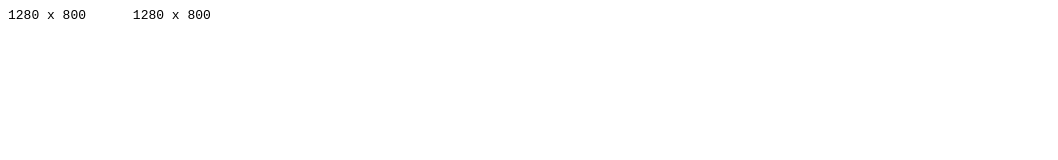
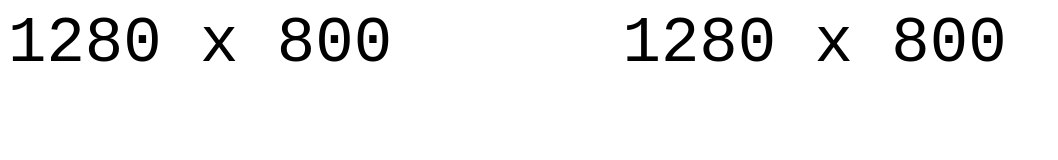
Before and after one commit to BloodyRain2k/JavascriptStuff, a plain HTML site: page docs/BrowserTest.html in a window 1280 px wide. Shown: the whole page, without its empty margins (0-1058 px from the left). Drawn offline with Linux system fonts and the light colour scheme.

Commit message:
Update BrowserTest.html

```diff
--- a/docs/BrowserTest.html
+++ b/docs/BrowserTest.html
@@ -1,4 +1,11 @@
 <html>
+  <head>
+    <style>
+      body {
+        font-size: 8vh;
+      }
+    </style>
+  </head>
   <body>
     <pre></pre>
     <script type="text/javascript">
```
